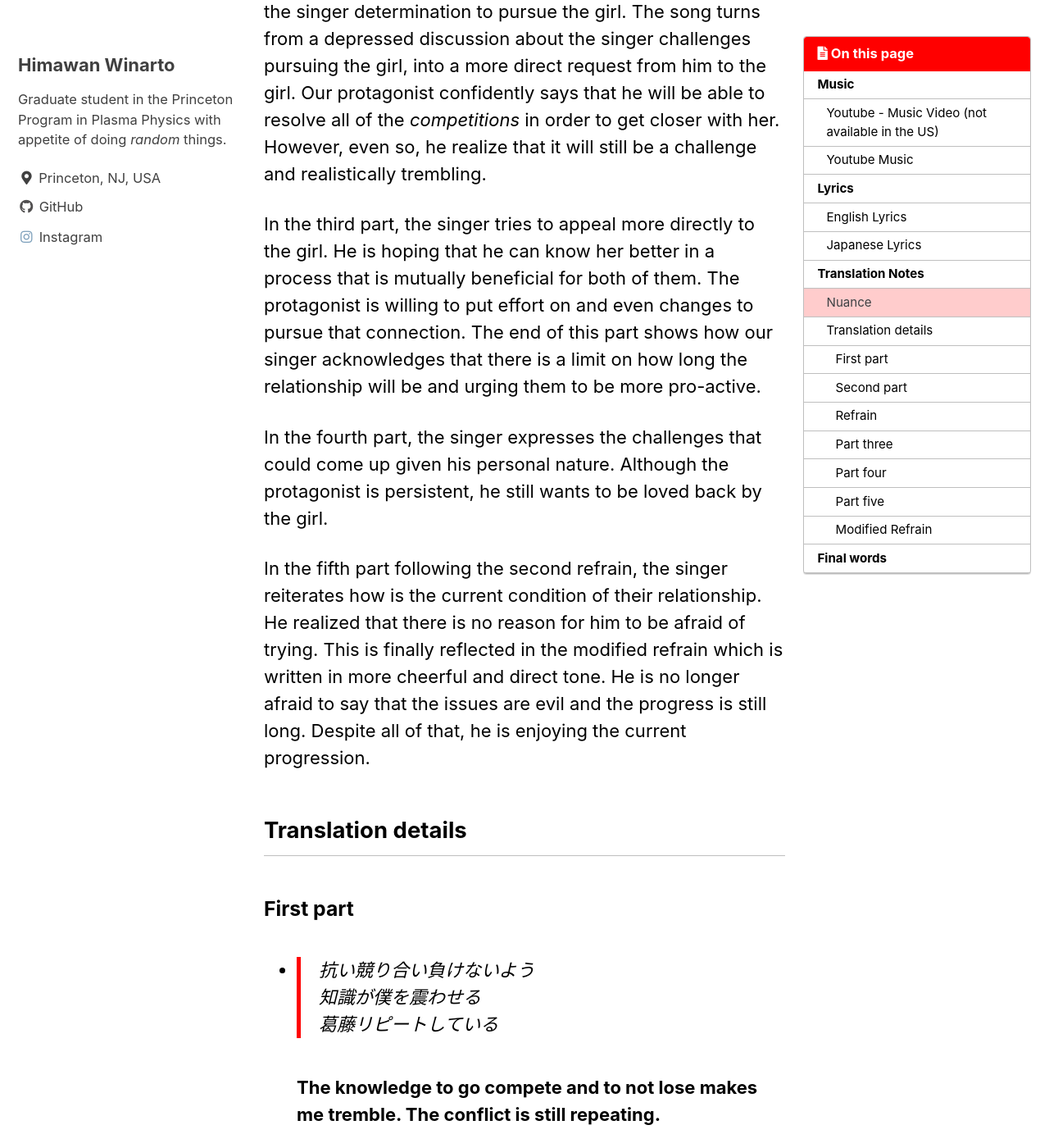
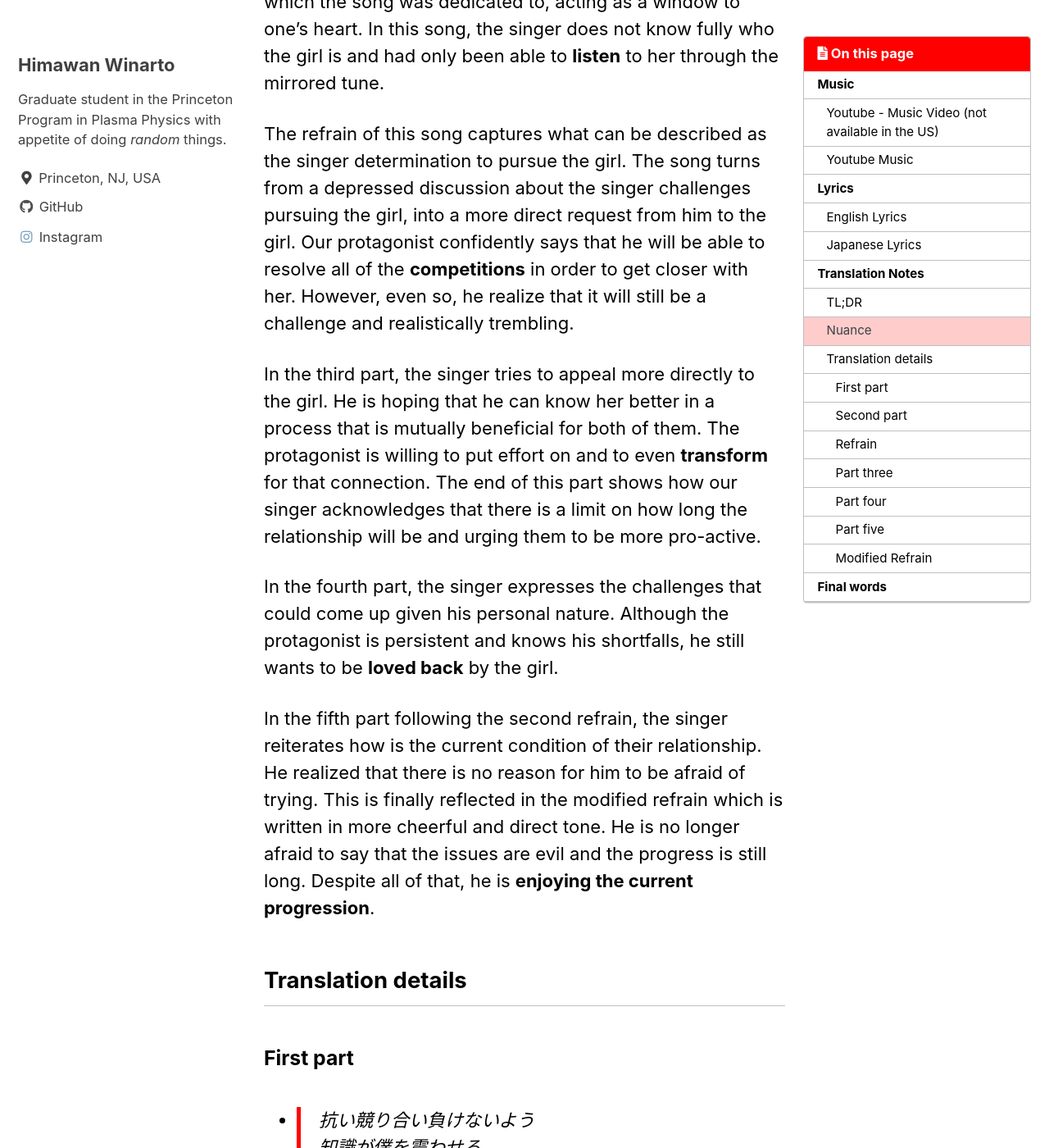
Before and after one commit to himax16/personal-website-jekyll, a Jekyll site: the page built from _posts/2022-05-15-mirror-tune.md, in a window 1280 px wide and 1400 px high, scrolled down 7780 px. Shown: the whole window at 82% size. Built offline with Jekyll 4.4.1, drawn with Linux system fonts in a browser that asks for light colours; cached includes are drawn as plain includes; comment, search, counter and statistics services are not loaded; some of the changed text lies outside the part shown.

Commit message:
Edit mirror tune

```diff
--- a/_posts/2022-05-15-mirror-tune.md
+++ b/_posts/2022-05-15-mirror-tune.md
@@ -150,20 +150,23 @@
 染まらないよ心臓 揺るがないんだ
 
 # Translation Notes
+## TL;DR
+A love song telling the story about someone inexperienced who is wanting to get closer to his crush.
+
 ## Nuance
 The singer of this song 「僕(boku)」 dedicate this song to the other person 「君(kimi)」 whom they have fallen in love and want to connect. The song has unique rhythm due to the use of a lot of unconventional instruments and sampling technique. Lyrics of this song rhyme really well, however beyond that aspect, the lyrics also contains a lot of subtle hints about what our protagonist wants the other person to realize.
 
-In the first part of the song, the singer describes how he is currently facing a lot of "competitors" that he is afraid of losing. He is aware that the challenge that he is facing has been going on for a while. However, the singer is not sure what he is currently facing and had to rely on his intuition, even if he has to use some tricks out of his sleeves. The competitors in this song is expressed more abstractly and based on how our protagonist hopes and thinks that the girl can help him, they can be broadly interpreted as the *challenge of getting to know someone else*.
+In the first part of the song, the singer describes how he is currently facing a lot of **competitors** that he is afraid of losing. He is aware that the challenge that he is facing has been going on for a while. However, the singer is not sure what he is currently facing and had to rely on his intuition, even if he has to use some tricks out of his sleeves. The competitors in this song is expressed more abstractly and based on how our protagonist hopes and thinks that the girl can help him, they can be broadly interpreted as the **challenge of getting to know someone else**.
 
-In the second part, the singer tells how his problems are piling up but he wants to avoid dealing with them. In his depressed state, he found the *mirror tune* that keeps shinning. The song use *mirror tune* to express the version of the girl that our singer currently see. This concept of mirror and its reflection was also discussed heavily in ZUTOMAYO earlier song **MILABO**. In MILABO, the mirror ball indiscriminately reflects both the singer and the person for which the song was dedicated to, acting as a window to one's heart. In this song, the singer does not know fully who the girl is and had only been able to *listen* to her through the mirrored tune.
+In the second part, the singer tells how his problems are piling up but he wants to avoid dealing with them. In his depressed state, he found the **mirror tune** that keeps shinning. The song use **mirror tune** to express the version of the girl that our singer currently see. This concept of mirror and its reflection was also discussed heavily in ZUTOMAYO earlier song **MILABO**. In MILABO, the mirror ball indiscriminately reflects both the singer and the person for which the song was dedicated to, acting as a window to one's heart. In this song, the singer does not know fully who the girl is and had only been able to **listen** to her through the mirrored tune.
 
-The refrain of this song captures what can be described as the singer determination to pursue the girl. The song turns from a depressed discussion about the singer challenges pursuing the girl, into a more direct request from him to the girl. Our protagonist confidently says that he will be able to resolve all of the *competitions* in order to get closer with her. However, even so, he realize that it will still be a challenge and realistically trembling.
+The refrain of this song captures what can be described as the singer determination to pursue the girl. The song turns from a depressed discussion about the singer challenges pursuing the girl, into a more direct request from him to the girl. Our protagonist confidently says that he will be able to resolve all of the **competitions** in order to get closer with her. However, even so, he realize that it will still be a challenge and realistically trembling.
 
-In the third part, the singer tries to appeal more directly to the girl. He is hoping that he can know her better in a process that is mutually beneficial for both of them. The protagonist is willing to put effort on and even changes to pursue that connection. The end of this part shows how our singer acknowledges that there is a limit on how long the relationship will be and urging them to be more pro-active.
+In the third part, the singer tries to appeal more directly to the girl. He is hoping that he can know her better in a process that is mutually beneficial for both of them. The protagonist is willing to put effort on and to even **transform** for that connection. The end of this part shows how our singer acknowledges that there is a limit on how long the relationship will be and urging them to be more pro-active.
 
-In the fourth part, the singer expresses the challenges that could come up given his personal nature. Although the protagonist is persistent, he still wants to be loved back by the girl.
+In the fourth part, the singer expresses the challenges that could come up given his personal nature. Although the protagonist is persistent and knows his shortfalls, he still wants to be **loved back** by the girl.
 
-In the fifth part following the second refrain, the singer reiterates how is the current condition of their relationship. He realized that there is no reason for him to be afraid of trying. This is finally reflected in the modified refrain which is written in more cheerful and direct tone. He is no longer afraid to say that the issues are evil and the progress is still long. Despite all of that, he is enjoying the current progression.
+In the fifth part following the second refrain, the singer reiterates how is the current condition of their relationship. He realized that there is no reason for him to be afraid of trying. This is finally reflected in the modified refrain which is written in more cheerful and direct tone. He is no longer afraid to say that the issues are evil and the progress is still long. Despite all of that, he is **enjoying the current progression**.
 
 ## Translation details
 ### First part
```
Also changed, not shown: other parts of _posts/2022-05-15-mirror-tune.md (+1 -1 lines).
